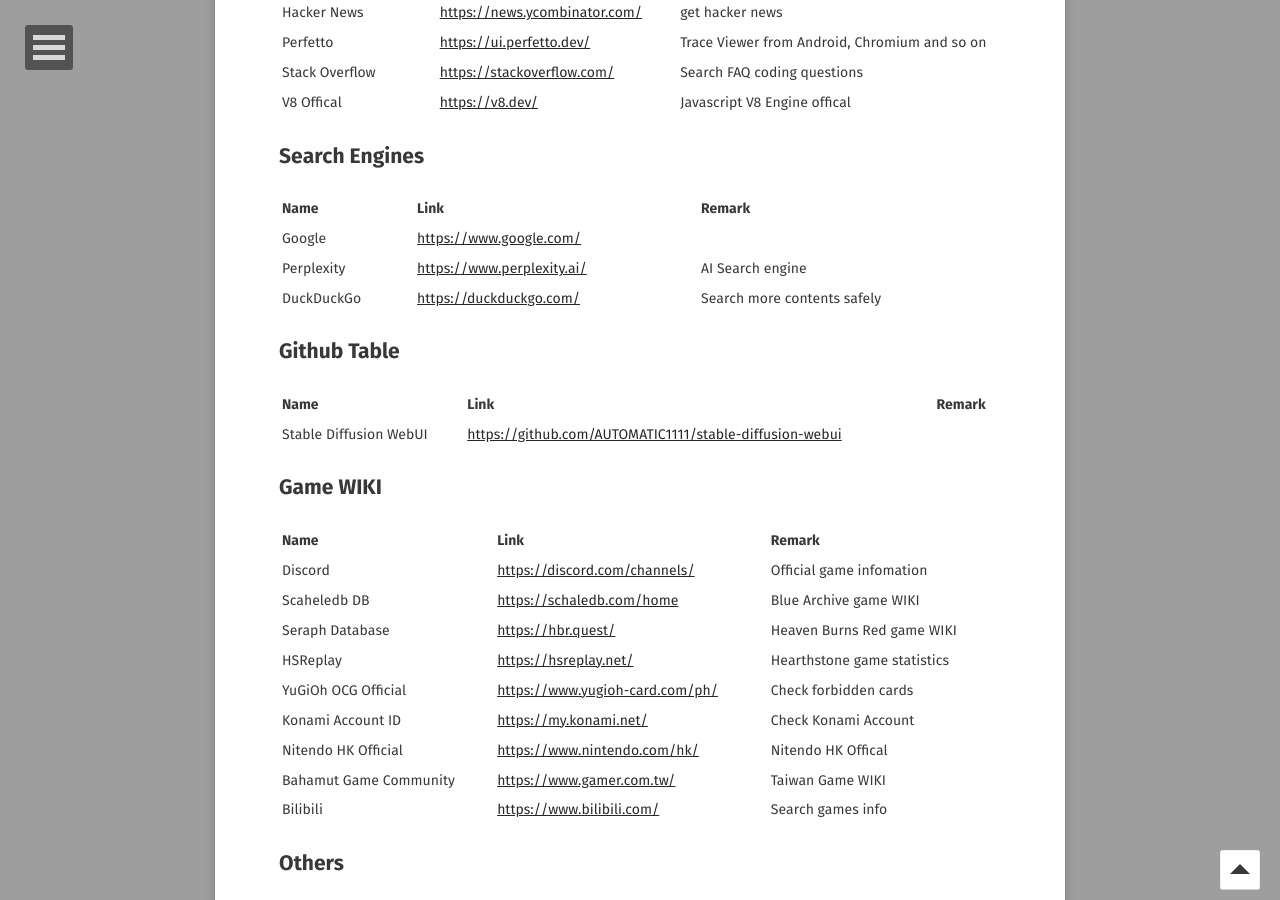
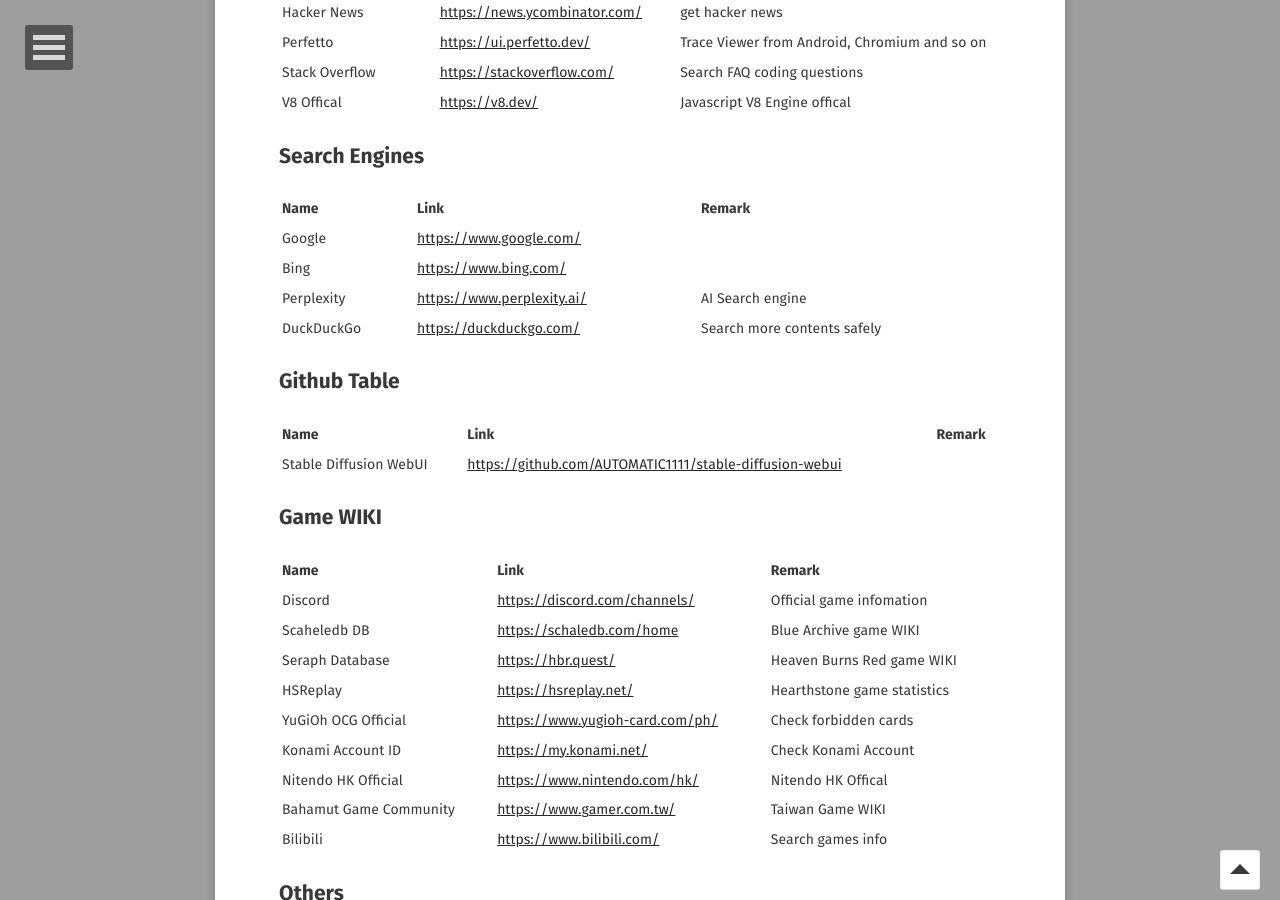
Before and after one commit to o7878x/o7878x.github.io, a Jekyll site: the page built from _posts/2024-07-07-fav-sites.md, in a window 1280 px wide and 900 px high, scrolled down 729 px. Built offline with Jekyll 4.4.1, drawn with Linux system fonts in a browser that asks for light colours; some web fonts are replaced; comment, search, counter and statistics services are not loaded.

Commit message:
feature:add bing site

```diff
--- a/_posts/2024-07-07-fav-sites.md
+++ b/_posts/2024-07-07-fav-sites.md
@@ -32,6 +32,7 @@
 | Name | Link | Remark |
 | --- | --- | --- |
 | Google | <https://www.google.com/> | |
+| Bing | <https://www.bing.com/> | |
 | Perplexity | <https://www.perplexity.ai/> | AI Search engine |
 | DuckDuckGo | <https://duckduckgo.com/> | Search more contents safely |
 
```
